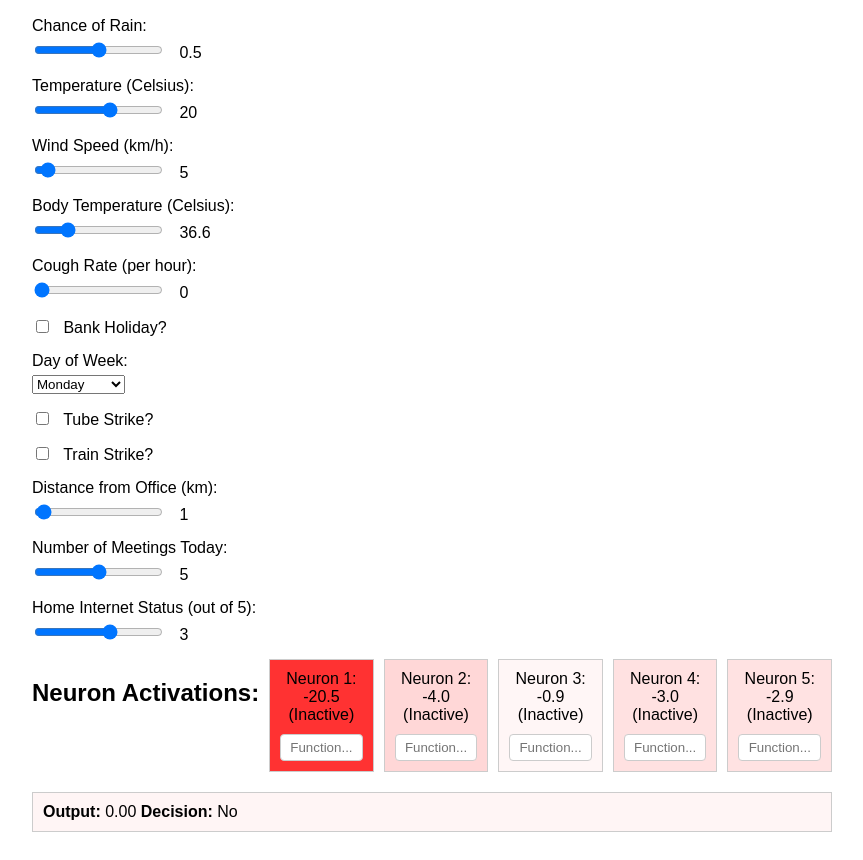
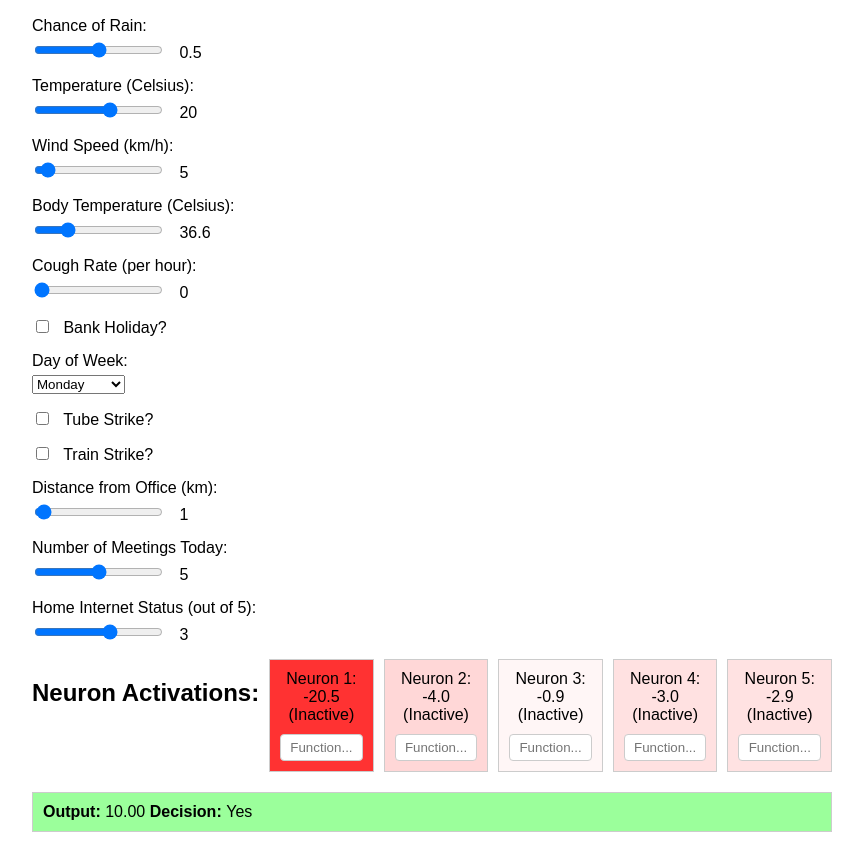
Before and after one commit to Justabitwearden/neural_networks_example, a plain HTML site: page index.html in a window 1280 px wide. Shown: the part 139-999 px from the top of the page, without its empty margins (208-1071 px from the left). Drawn offline with Linux system fonts and the light colour scheme.

Commit message:
Update index.html

```diff
--- a/index.html
+++ b/index.html
@@ -220,7 +220,7 @@
             }
 
             // Determine the decision based on the scaled neuron values
-            const output = -Math.max(0, neuronActivations[0]) - 20 * Math.max(0, neuronActivations[1]) - 5 * Math.max(0, neuronActivations[2]) + 2 * Math.max(0, neuronActivations[3]) - 20 * Math.max(0, neuronActivations[4])
+            const output = 10 - Math.max(0, neuronActivations[0]) - 20 * Math.max(0, neuronActivations[1]) - 5 * Math.max(0, neuronActivations[2]) + 2 * Math.max(0, neuronActivations[3]) - 20 * Math.max(0, neuronActivations[4])
             let decision = "No";
             if (output >= 1) {
                 decision = "Yes";
```
